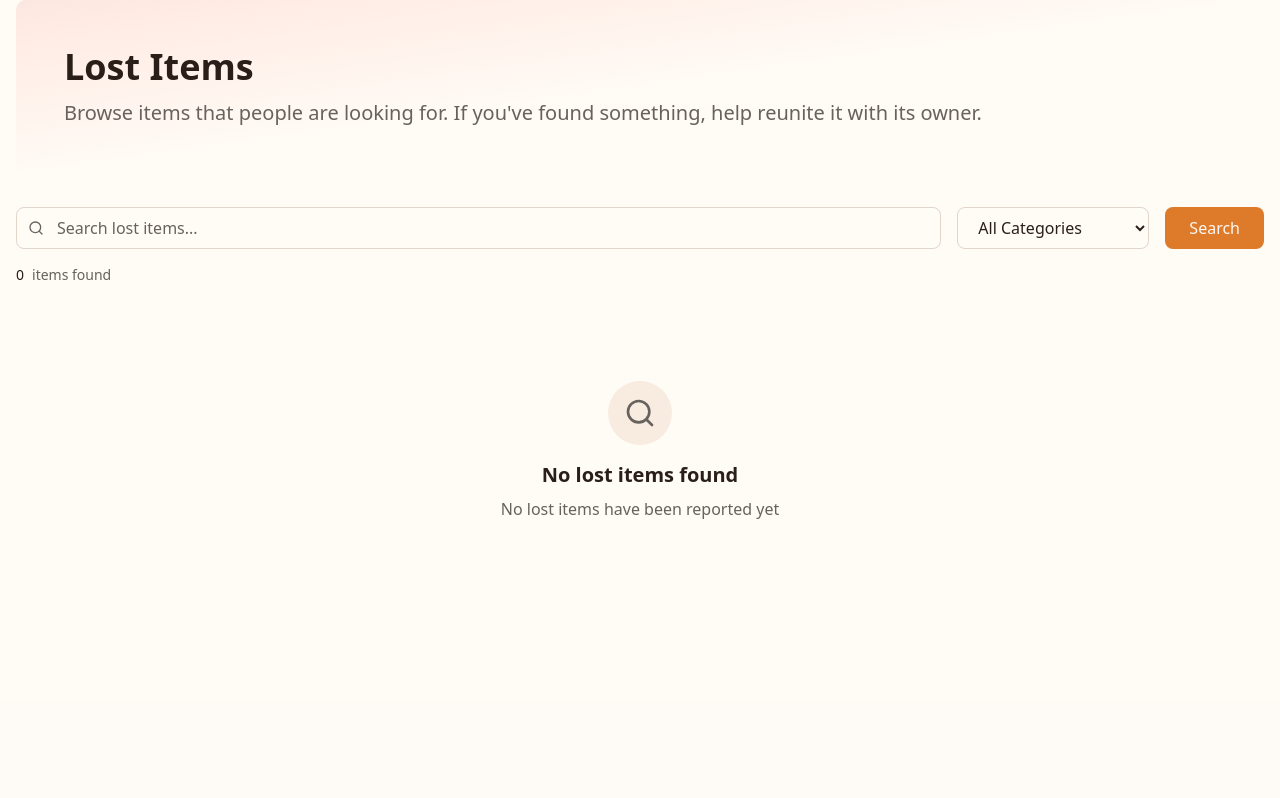
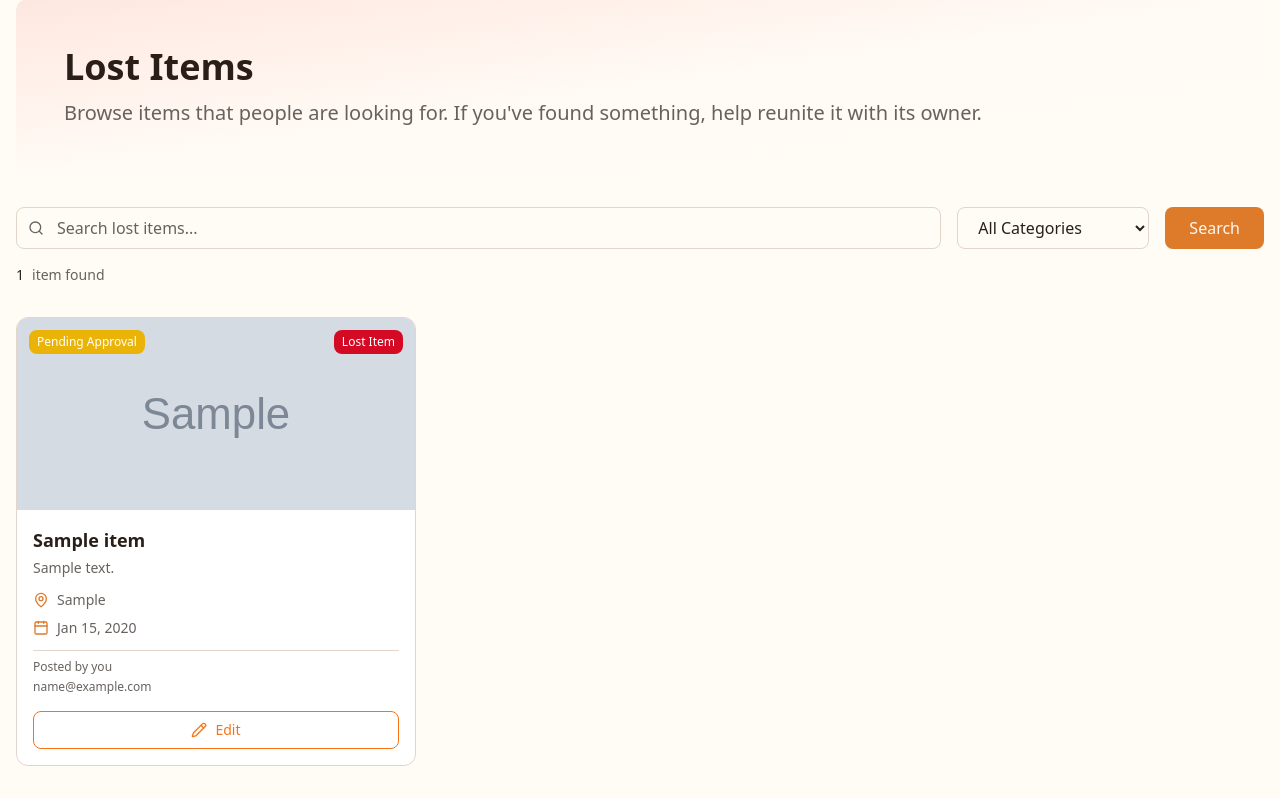
Before and after one commit to Ritvent/Re-return, a Django app: page /lost/ in a window 1280 px wide. Shown: the part 98-896 px from the top of the page. Before the commit the page ends 617 px from the top, so only its background shows below. Run offline with Django 5.2, Linux system fonts and the light colour scheme; a user stored in the database is signed in; tables that the repository leaves empty hold one stand-in row (values such as "Sample post"); grey boxes marked "Sample" are stand-in pictures; some libraries are stand-ins or nearby versions.

Commit message:
update item form to make image optional and update item with status and updated date

```diff
--- a/projectsite/lfapp/forms.py
+++ b/projectsite/lfapp/forms.py
@@ -67,6 +67,9 @@ class ItemForm(forms.ModelForm):
         self.item_type = kwargs.pop('item_type', None)
         super().__init__(*args, **kwargs)
 
+        # Image is always optional (not required when editing)
+        self.fields['image'].required = False
+
         # Make only relevant fields required based on item_type
         if self.item_type == 'lost':
             self.fields['location_lost'].required = True
--- a/projectsite/lfapp/templates/lfapp/item_card.html
+++ b/projectsite/lfapp/templates/lfapp/item_card.html
@@ -9,6 +9,11 @@
         <span class="absolute top-3 right-3 px-2 py-1 rounded-md text-xs font-medium {% if item.item_type == 'lost' %}bg-destructive text-white{% else %}bg-primary text-primary-foreground{% endif %}">
             {{ item.get_item_type_display }}
         </span>
+        {% if item.status == 'pending' and request.user == item.posted_by %}
+        <span class="absolute top-3 left-3 px-2 py-1 rounded-md text-xs font-medium bg-yellow-500 text-white">
+            Pending Approval
+        </span>
+        {% endif %}
     </div>
 
     <div class="p-4 space-y-3">
@@ -33,6 +38,14 @@
                 <span>
                     {% if item.item_type == 'found' %}{{ item.date_found|date:"M d, Y" }}{% else %}{{ item.date_lost|date:"M d, Y" }}{% endif %}
                 </span>
+            </div>
+            {% endif %}
+
+            {% load tz %}
+            {% if item.updated_at|date:"Y-m-d H:i" != item.created_at|date:"Y-m-d H:i" %}
+            <div class="flex items-center gap-2 text-sm text-muted-foreground">
+                <i data-lucide="refresh-cw" class="h-4 w-4 text-primary flex-shrink-0"></i>
+                <span>Updated on: {{ item.updated_at|date:"M d, Y" }}</span>
             </div>
             {% endif %}
         </div>
@@ -60,7 +73,7 @@
 
     <div class="px-4 pb-4 pt-0 flex gap-2">
         {% if request.user == item.posted_by %}
-            <a href="{% url 'edit_item' item.id %}" class="flex items-center justify-center gap-2 flex-1 px-4 py-2 rounded-md bg-primary text-primary-foreground hover:bg-primary/90 transition-all text-sm">
+            <a href="{% url 'edit_item' item.id %}" class="flex items-center justify-center gap-2 flex-1 px-4 py-2 rounded-md border border-orange-500 text-orange-500 hover:bg-orange-50 transition-all text-sm">
                 <i data-lucide="pencil" class="h-4 w-4"></i>
                 Edit
             </a>
@@ -73,7 +86,7 @@
         {% else %}
             <button onclick="alert('Only verified PSU users can contact posters. Please sign in with your @psu.palawan.edu.ph account and get verified.')"
                     class="flex items-center justify-center gap-2 w-full px-4 py-2 rounded-md border border-muted bg-muted/50 text-muted-foreground cursor-not-allowed text-sm">
-                <i data-lucide="lock" class="h-4 w-4"></i>
+                <i data-lucide="mail" class="h-4 w-4"></i>
                 {% if request.user.is_authenticated %}Verification Required{% else %}Sign In to Contact{% endif %}
             </button>
         {% endif %}
--- a/projectsite/lfapp/views.py
+++ b/projectsite/lfapp/views.py
@@ -56,10 +56,18 @@ def home_view(request):
 
 def lost_items_view(request):
     """View all lost items with search and filter - Public access allowed"""
-    items = Item.objects.filter(
-        item_type='lost',
-        status='approved'
-    ).select_related('posted_by').order_by('-created_at')
+    # Show approved items to everyone, plus pending items to their owners
+    if request.user.is_authenticated:
+        items = Item.objects.filter(
+            item_type='lost'
+        ).filter(
+            Q(status='approved') | Q(posted_by=request.user)
+        ).select_related('posted_by').order_by('-created_at')
+    else:
+        items = Item.objects.filter(
+            item_type='lost',
+            status='approved'
+        ).select_related('posted_by').order_by('-created_at')
 
     # Search functionality
     search_query = request.GET.get('search', '')
@@ -88,10 +96,18 @@ def lost_items_view(request):
 
 def found_items_view(request):
     """View all found items with search and filter - Public access allowed"""
-    items = Item.objects.filter(
-        item_type='found',
-        status='approved'
-    ).select_related('posted_by').order_by('-created_at')
+    # Show approved items to everyone, plus pending items to their owners
+    if request.user.is_authenticated:
+        items = Item.objects.filter(
+            item_type='found'
+        ).filter(
+            Q(status='approved') | Q(posted_by=request.user)
+        ).select_related('posted_by').order_by('-created_at')
+    else:
+        items = Item.objects.filter(
+            item_type='found',
+            status='approved'
+        ).select_related('posted_by').order_by('-created_at')
 
     # Search functionality
     search_query = request.GET.get('search', '')
```
Also changed, not shown: projectsite/lfapp/templates/lfapp/post_item.html (+13 -1 lines).
